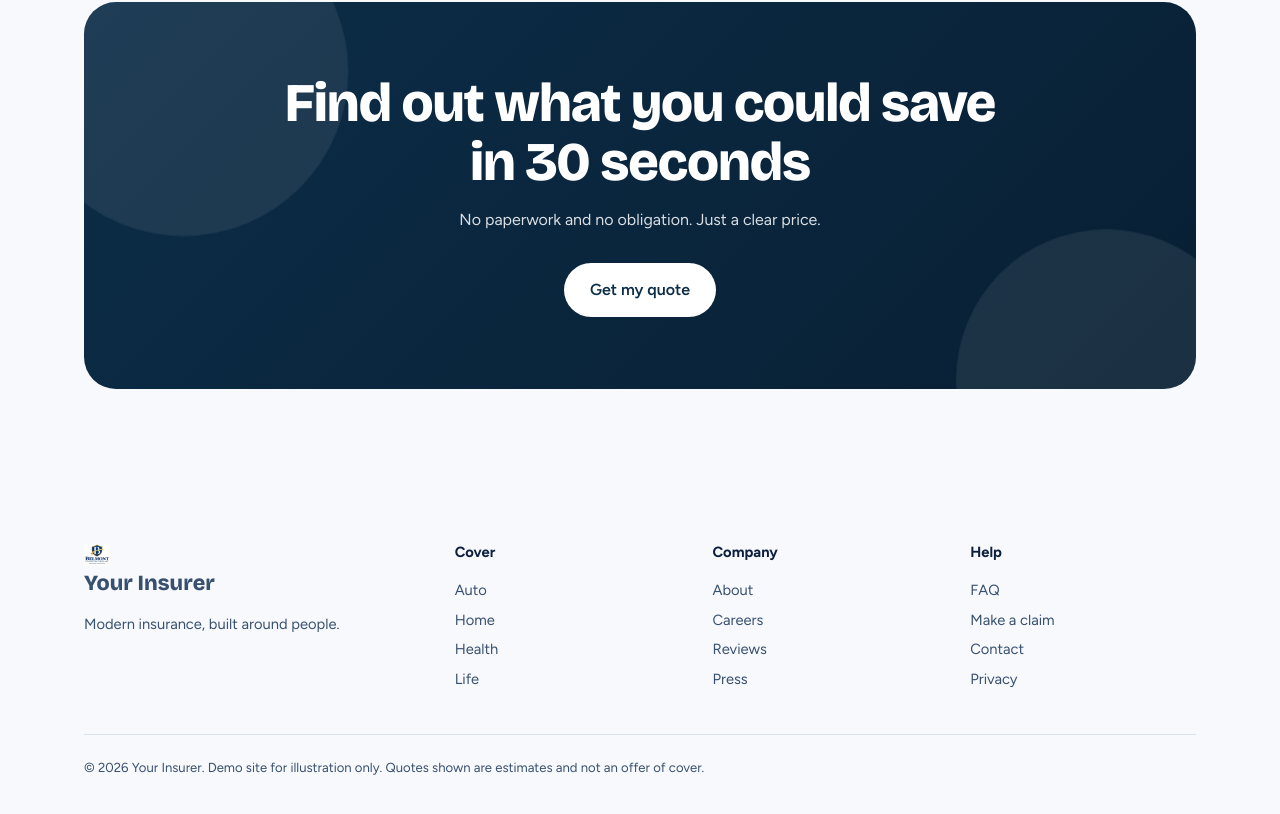
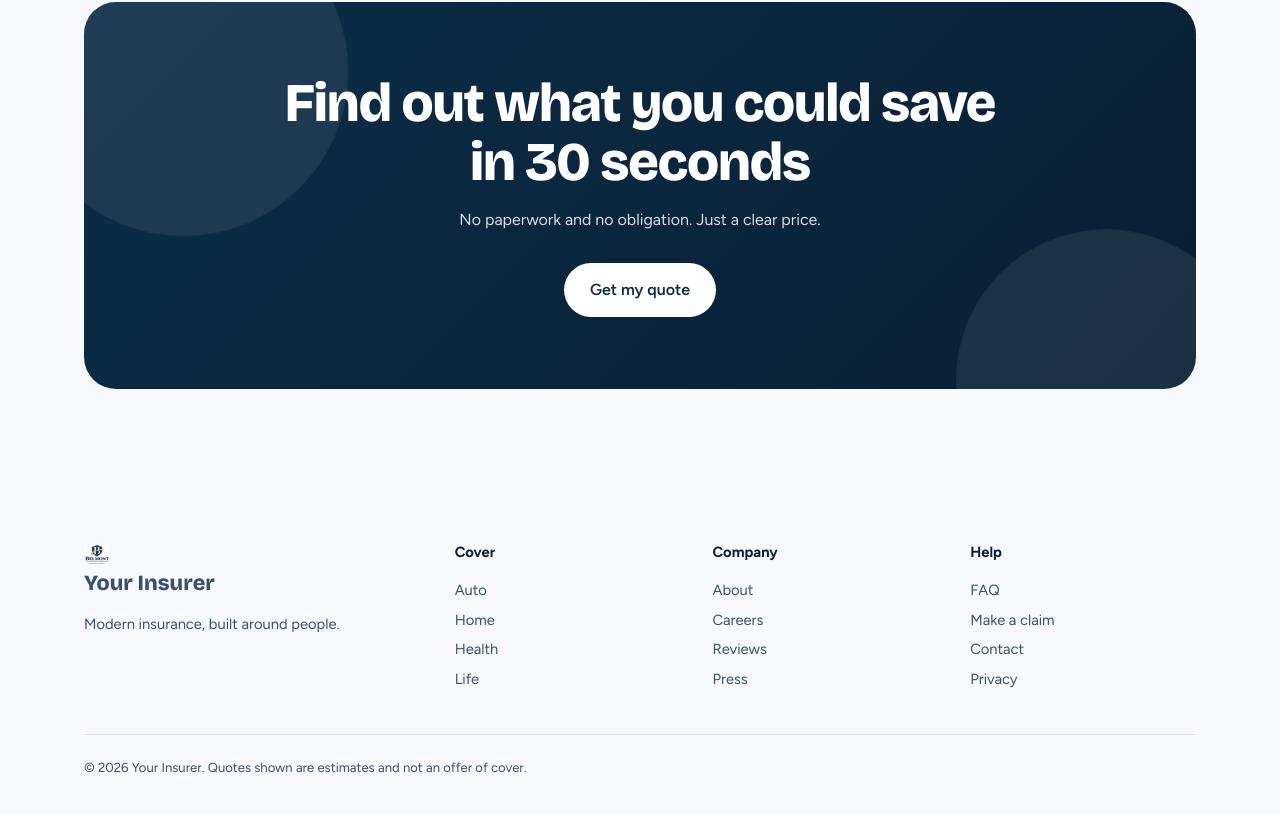
Before and after one commit to topequity5-arch/belmont-insurance-web, a Next.js app: page / in a window 1280 px wide. Shown: the part 4257-5071 px from the top of the page. Built offline with nearby package versions, Linux system fonts and the light colour scheme; no server answers.

Commit message:
fix: update footer text to remove demo site reference

```diff
--- a/src/components/landing/Landing.tsx
+++ b/src/components/landing/Landing.tsx
@@ -308,7 +308,7 @@ export default function Landing() {
           <div><h4>Company</h4><a href="#">About</a><a href="#">Careers</a><a href="#reviews">Reviews</a><a href="#">Press</a></div>
           <div><h4>Help</h4><a href="#faq">FAQ</a><a href="#claims">Make a claim</a><a href="#">Contact</a><a href="#">Privacy</a></div>
         </div>
-        <p className="fine">© {new Date().getFullYear()} {BRAND}. Demo site for illustration only. Quotes shown are estimates and not an offer of cover.</p>
+        <p className="fine">© {new Date().getFullYear()} {BRAND}. Quotes shown are estimates and not an offer of cover.</p>
       </div></footer>
     </div>
   );
```
